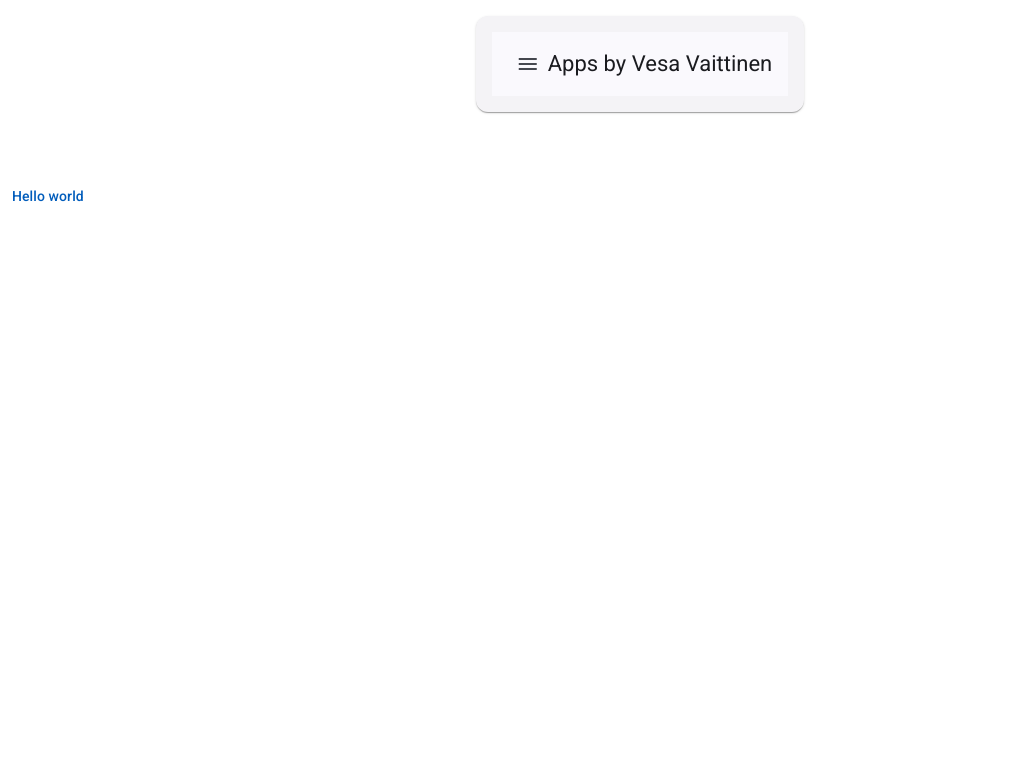
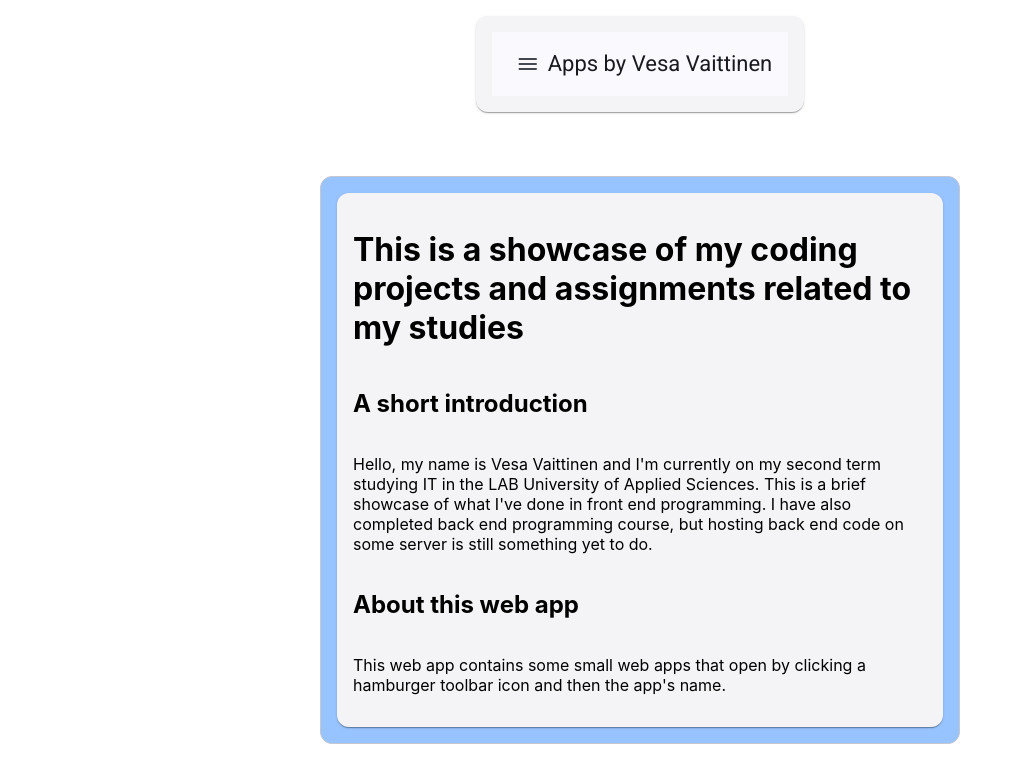
Before and after one commit to vesavaittinen/showcase, an Angular app: page /hello in a window 1280 px wide. Shown: the top 782 px of the page, without its empty margins (0-1010 px from the left). Built offline with nearby package versions, Linux system fonts and the light colour scheme.

Commit message:
Helloworld updated

```diff
--- a/package.json
+++ b/package.json
@@ -34,6 +34,8 @@
     "@types/jasmine": "~5.1.0",
     "@types/xml2js": "^0.4.14",
     "angular-cli-ghpages": "^2.0.3",
+    "dist": "^0.1.2",
+    "gh-pages": "^6.3.0",
     "jasmine-core": "~5.4.0",
     "karma": "~6.4.0",
     "karma-chrome-launcher": "~3.2.0",
--- a/src/app/hello-world/hello-world.component.css
+++ b/src/app/hello-world/hello-world.component.css
@@ -0,0 +1,14 @@
+.contentDiv {
+    display: flex;
+    justify-content: center;
+    align-items: center;
+    flex-direction: column;
+    margin: auto;
+}
+#textCardBody {
+    background: rgb(151, 196, 255);
+    width: 40rem;
+}
+#textCard {
+    padding: 1rem;
+}
--- a/src/app/hello-world/hello-world.component.html
+++ b/src/app/hello-world/hello-world.component.html
@@ -1 +1,13 @@
-<button mat-button>Hello world</button>
+<div class="contentDiv">
+    <mat-card id="textCardBody" appearance="outlined">
+        <mat-card-content>
+            <mat-card id="textCard">
+                <h1>This is a showcase of my coding projects and assignments related to my studies</h1>
+                <h2>A short introduction</h2>
+                <p>Hello, my name is Vesa Vaittinen and I'm currently on my second term studying IT in the LAB University of Applied Sciences. This is a brief showcase of what I've done in front end programming. I have also completed back end programming course, but hosting back end code on some server is still something yet to do.</p>
+                <h2>About this web app</h2>
+                <p>This web app contains some small web apps that open by clicking a hamburger toolbar icon and then the app's name.</p>
+            </mat-card>
+        </mat-card-content>
+    </mat-card>
+</div>
--- a/src/app/hello-world/hello-world.component.ts
+++ b/src/app/hello-world/hello-world.component.ts
@@ -1,11 +1,12 @@
 import { Component } from '@angular/core';
 import { MatButtonModule } from '@angular/material/button';
-import {RouterModule} from '@angular/router';
+import { MatCardModule } from '@angular/material/card';
+import { RouterModule } from '@angular/router';
 
 @Component({
   selector: 'app-hello-world',
   standalone: true,
-  imports: [RouterModule, MatButtonModule],
+  imports: [RouterModule, MatButtonModule, MatCardModule ],
   templateUrl: './hello-world.component.html',
   styleUrl: './hello-world.component.css'
 })
```
Also changed, not shown: 1 other file (tests, documents, lock files or other folders).
